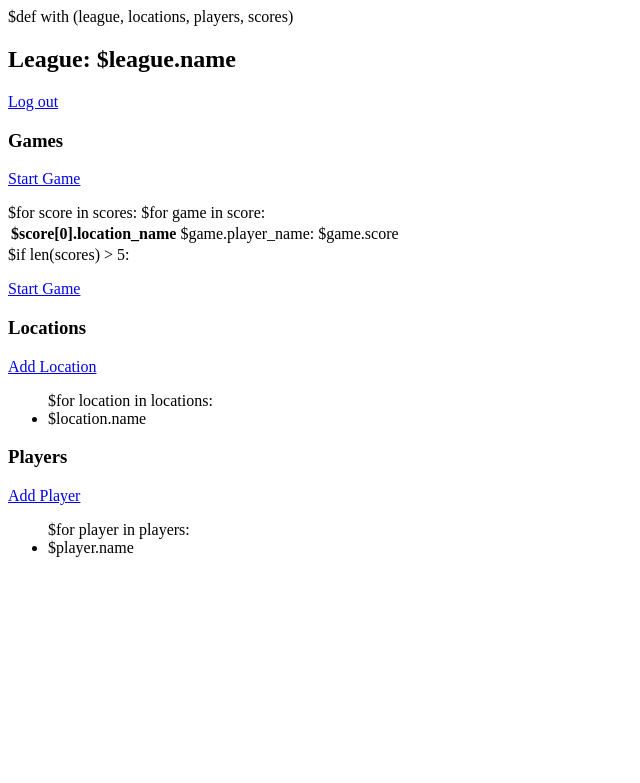
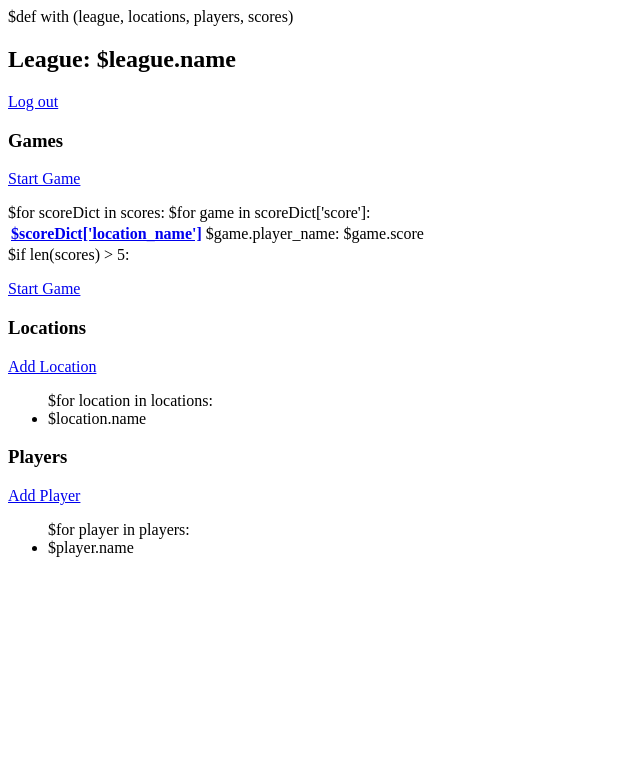
Before and after one commit to sirsean/Scorekeeper, a Python web app: template templates/viewLeague.html in a window 1280 px wide. Shown: the top 783 px of the page, without its empty margins (0-640 px from the left). Run offline with Jinja, Linux system fonts and the light colour scheme; the template is opened without the code that fills it, so the values that code supplies are empty.

Commit message:
Fixed the bug where you can break the league home screen by starting a game and leaving before playing any hands. Also, you can now go back into previous games (via a link from the home screen).

```diff
--- a/BasicDao.py
+++ b/BasicDao.py
@@ -35,7 +35,7 @@ class LeagueDao:
         return locations
 
     def getGamesByLeagueId(self, leagueId):
-        games = self.db.query('select g.* from game g, location l where l.league_id=$leagueId and l.id=g.location_id order by g.start_time asc', vars={'leagueId':leagueId})
+        games = self.db.query('select g.*, l.name as location_name from game g, location l where l.league_id=$leagueId and l.id=g.location_id order by g.start_time asc', vars={'leagueId':leagueId})
 
         return games
 
--- a/templates/viewLeague.html
+++ b/templates/viewLeague.html
@@ -7,10 +7,10 @@ $def with (league, locations, players, scores)
 <p><a href="/startGame/">Start Game</a></p>
 
 <table>
-$for score in scores:
+$for scoreDict in scores:
     <tr>
-    <td><strong>$score[0].location_name</strong></td>
-    $for game in score:
+    <td><strong><a href="/game/$scoreDict['game_id']/">$scoreDict['location_name']</a></strong></td>
+    $for game in scoreDict['score']:
         <td>$game.player_name:</td><td>$game.score</td>
     </tr>
 </table>
```
Also changed, not shown: code.py (+5 -2 lines).
